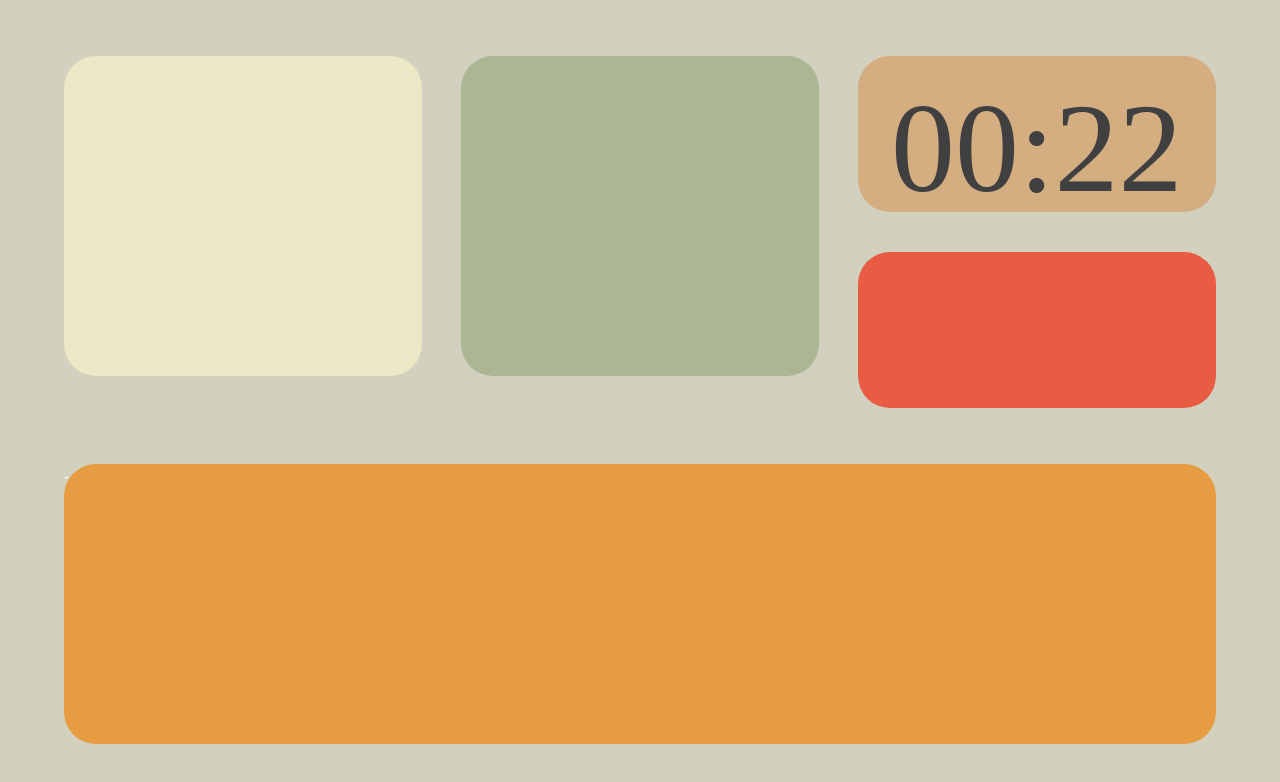
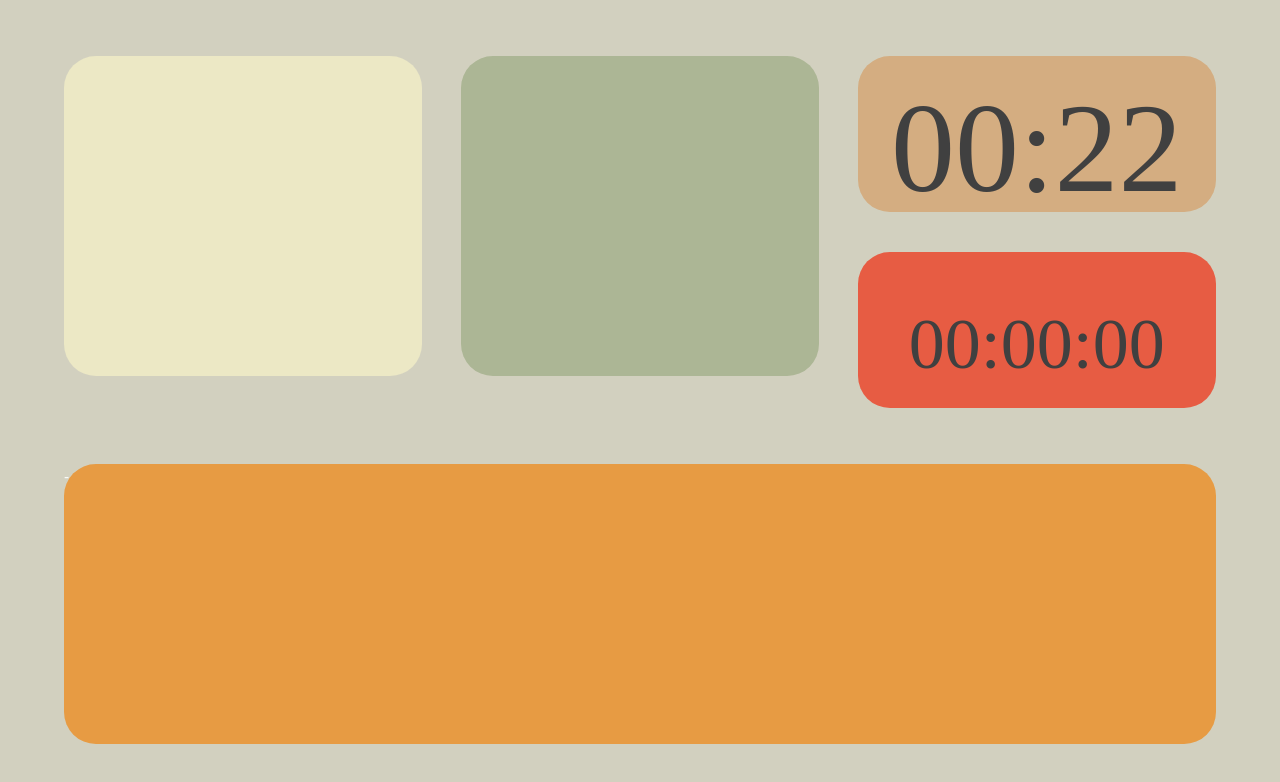
Before and after one commit to Juzznick/Ticvite, a React (Vite) app in the folder frontend/: page /dash in a window 1280 px wide. Shown: the top 782 px of the page. Built offline with nearby package versions, Linux system fonts and the light colour scheme; a web font is replaced by a local one.

Commit message:
stopwatch templ

```diff
--- a/frontend/src/DashScreen.jsx
+++ b/frontend/src/DashScreen.jsx
@@ -21,8 +21,11 @@ function DashScreen() {
                 <div className='bg-[#ACB695] h-[25vw] w-[28vw] rounded-4xl'></div>
                 <div className='grid grid-cols-1 grid-rows-2 gap-10'>
                     <div id="time" className='bg-[#D4AD81] w-[28vw] rounded-4xl flex items-center justify-center'>
-                        <h1 className='text-9xl text-[#404040] font-flubber pt-7'>{time}</h1></div>
-                    <div className='bg-[#E75C43]  w-[28vw] rounded-4xl'></div>
+                        <h1 className='text-9xl text-[#404040] font-flubber pt-7'>{time}</h1>
+                    </div>
+                    <div id="time" className='bg-[#E75C43] w-[28vw] rounded-4xl flex items-center justify-center'>
+                        <h1 className='text-7xl text-[#404040] font-flubber pt-7'>00:00:00</h1>
+                    </div>
                 </div>
             </div>
             <div className='bg-[#E79B43] h-[35vh] w-[100%] rounded-4xl '>-</div>
```
